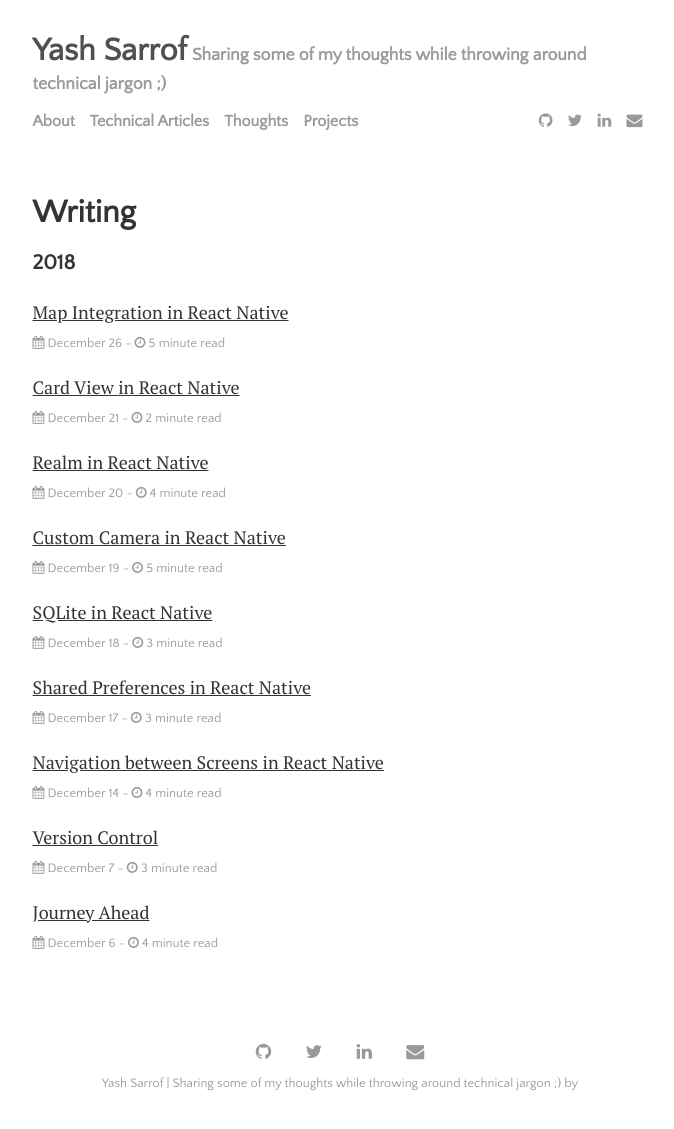
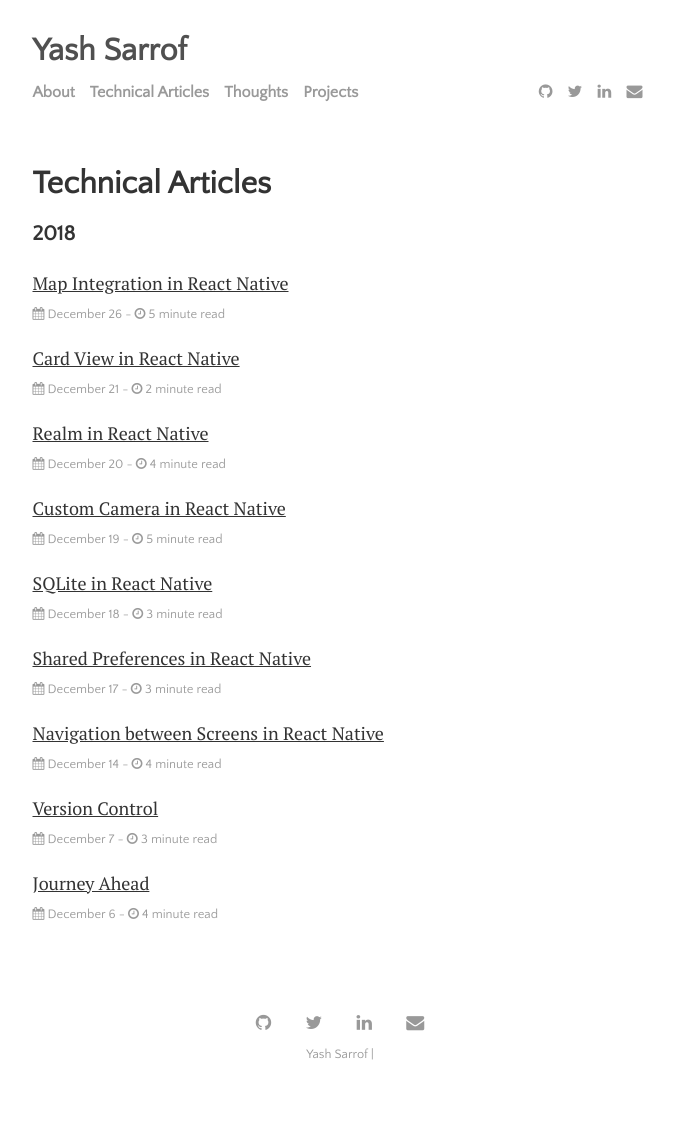
Before and after one commit to yashYRS/yashYRS.github.io, a Jekyll site: the page built from menu/articles.md, in a window 1280 px wide. Shown: the whole page, without its empty margins (300-974 px from the left). Built offline with Jekyll 4.4.1, drawn with Linux system fonts in a browser that asks for light colours; after the commit the page ends 1100 px from its top, so only the background shows below that.

```diff
--- a/_config.yml
+++ b/_config.yml
@@ -21,7 +21,7 @@ plugins:             [jekyll-paginate, jekyll-sitemap, jekyll-feed, jekyll-seo-t
 
 # Customise atom feed settings (this is where Jekyll-Feed gets configuration information)
 title:               'Yash Sarrof'
-description:         ' Sharing some of my thoughts while throwing around technical jargon ;) '
+description:         ' '
 author:                ''
 
 # RSS 2.0 can be used instead of Atom by uncommenting following two lines
--- a/_data/settings.yml
+++ b/_data/settings.yml
@@ -9,7 +9,7 @@ menu:
 - {name: 'About', path: 'menu', url: 'about.html'}
 - {name: 'Technical Articles', path: 'menu', url: 'articles.html'}
 - {name: 'Thoughts', path: 'menu', url: 'thoughts.html'}
-- {name: 'Projects', path: 'menu', url: 'project.html'}
+- {name: 'Projects', path: 'menu', url: 'projects.html'}
 
 # Available social icons are powered by Font Awesome, so you can use any icon that they offer
 social:
--- a/_includes/footer.html
+++ b/_includes/footer.html
@@ -1,4 +1,4 @@
 <footer class="footer">
   {% include social-icons.html %}
-  <div class="post-date"><a href="{{ site.github.url }}/menu/about.html">{{ site.title }} | {{ site.description }} by {{ site.author }}</a></div>
+  <div class="post-date"><a href="{{ site.github.url }}/menu/about.html">{{ site.title }} | {{ site.description }}</a></div>
 </footer>
--- a/menu/writing.md
+++ b/menu/articles.md
@@ -1,6 +1,6 @@
 ---
 layout: page
-title: Writing
+title: Technical Articles
 ---
 <ul class="posts">
   {% for post in site.posts %}
```
Also changed, not shown: menu/about.md (+6 -0 lines), menu/contact.md (deleted, +0 -10 lines), menu/projects.md (added, +24 -0 lines), menu/thoughts.md (added).
